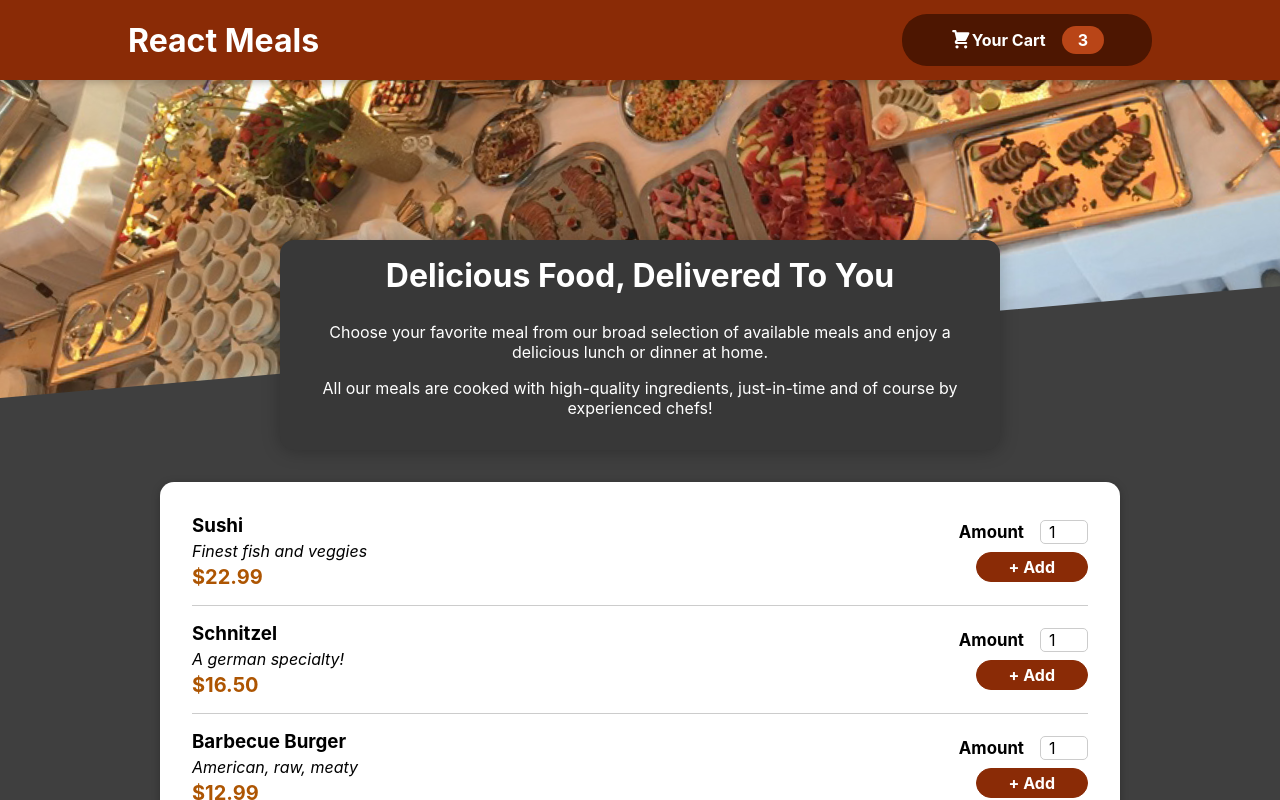
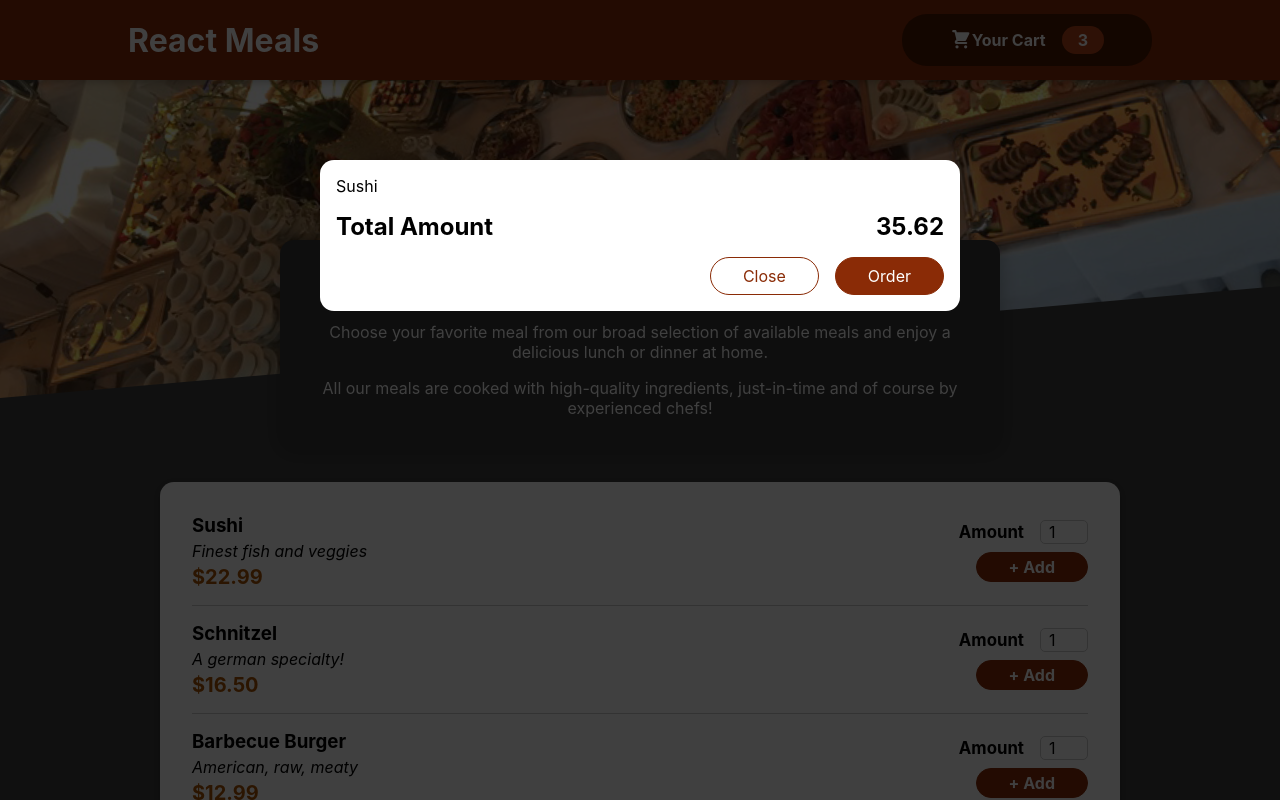
Before and after one commit to SteveLabrinos/react-playground, a React (Create React App) app: page / in a window 1280 px wide. Shown: the top 800 px of the page. Built offline with nearby package versions, Linux system fonts and the light colour scheme.

Commit message:
add the modal component to dispay cart overview

```diff
--- a/public/index.html
+++ b/public/index.html
@@ -5,10 +5,7 @@
     <link rel="icon" href="%PUBLIC_URL%/favicon.ico" />
     <meta name="viewport" content="width=device-width, initial-scale=1" />
     <meta name="theme-color" content="#000000" />
-    <meta
-      name="description"
-      content="Web site created using create-react-app"
-    />
+    <meta name="description" content="Web site created using create-react-app" />
     <link rel="apple-touch-icon" href="%PUBLIC_URL%/logo192.png" />
     <!--
 manifest.json provides metadata used when your web app is installed on a
@@ -28,6 +25,7 @@
   </head>
   <body>
     <noscript>You need to enable JavaScript to run this app.</noscript>
+    <div id="overlays"></div>
     <div id="root"></div>
     <!--
 This HTML file is a template.
--- a/src/App.js
+++ b/src/App.js
@@ -1,11 +1,19 @@
-import { Fragment } from 'react';
+import { Fragment, useState } from 'react';
 
+import Cart from './components/Cart/Cart';
 import Header from './components/Layout/Header';
 import Meals from './components/Meals/Meals';
 
 function App() {
+  const [showModal, setShowModal] = useState(true);
+
+  const showModalHandler = () => {
+    setShowModal(false);
+  };
+
   return (
     <Fragment>
+      {showModal && <Cart onHideModal={showModalHandler} />}
       <Header />
       <main>
         <Meals />
--- a/src/components/Cart/Cart.js
+++ b/src/components/Cart/Cart.js
@@ -1,16 +1,17 @@
+import Modal from '../UI/Modal';
 import styles from './Cart.module.css';
 
-function Cart() {
+function Cart({ onHideModal }) {
   const cartItems = (
     <ul className={styles['cart-items']}>
       {[{ id: 'c1', name: 'Sushi', amount: 2, price: 12.99 }].map(item => {
-        return <li>{item.name}</li>;
+        return <li key={item.id}>{item.name}</li>;
       })}
     </ul>
   );
 
   return (
-    <div>
+    <Modal onHideModal={onHideModal}>
       {cartItems}
       <div className={styles.total}>
         <span>Total Amount</span>
@@ -20,7 +21,7 @@ function Cart() {
         <button className={styles['button--alt']}>Close</button>
         <button className={styles.button}>Order</button>
       </div>
-    </div>
+    </Modal>
   );
 }
 
--- a/src/components/Cart/Cart.module.css
+++ b/src/components/Cart/Cart.module.css
@@ -1,14 +1,45 @@
 .cart-items {
+  list-style: none;
+  padding: 0;
+  margin: 0;
+  max-height: 20rem;
+  overflow: hidden;
 }
 
 .total {
+  display: flex;
+  justify-content: space-between;
+  font-size: 1.5rem;
+  font-weight: bold;
+  margin: 1rem 0;
 }
 
 .actions {
+  text-align: right;
 }
 
-.button {
+.actions button {
+  font: inherit;
+  cursor: pointer;
+  border-radius: 25px;
+  background-color: transparent;
+  padding: 0.5rem 2rem;
+  margin-left: 1rem;
+  border: 1px solid #8a2b06;
 }
 
-.button--alt {
+.actions button:active,
+.actions button:hover {
+  background-color: #5a1a01;
+  border-color: #5a1a01;
+  color: white;
 }
+
+.actions .button {
+  background-color: #8a2b06;
+  color: white;
+}
+
+.actions .button--alt {
+  color: #8a2b06;
+}
--- /dev/null
+++ b/src/components/UI/Modal.js
@@ -0,0 +1,24 @@
+import { Fragment } from 'react';
+import { createPortal } from 'react-dom';
+
+import styles from './Modal.module.css';
+
+function Backdrop({ onHideModal }) {
+  return <div className={styles.backdrop} onClick={onHideModal}></div>;
+}
+
+function ModalOverlay({ children, onHideModal }) {
+  return <div className={styles.modal}>{children}</div>;
+}
+
+function Modal(props) {
+  return createPortal(
+    <Fragment>
+      <Backdrop onHideModal={props.onHideModal} />
+      <ModalOverlay onHideModal={props.onHideModal}>{props.children}</ModalOverlay>
+    </Fragment>,
+    document.querySelector('#overlays')
+  );
+}
+
+export default Modal;
--- /dev/null
+++ b/src/components/UI/Modal.module.css
@@ -0,0 +1,39 @@
+.modal {
+  position: fixed;
+  top: 20vh;
+  left: 5%;
+  width: 90%;
+  background-color: white;
+  padding: 1rem;
+  border-radius: 14px;
+  z-index: 30;
+  animation: slide-down 300ms ease-out forwards;
+}
+
+.backdrop {
+  position: fixed;
+  top: 0;
+  left: 0;
+  width: 100%;
+  height: 100vh;
+  z-index: 20;
+  background-color: rgba(0, 0, 0, 0.75);
+}
+
+@media (min-width: 768px) {
+  .modal {
+    width: 40rem;
+    left: calc(50% - 20rem);
+  }
+}
+
+@keyframes slide-down {
+  from {
+    opacity: 0;
+    transform: translateY(-3rem);
+  }
+  to {
+    opacity: 1;
+    transform: translateY(0);
+  }
+}
```
Lines whose indentation alone changed are shown as unchanged.
